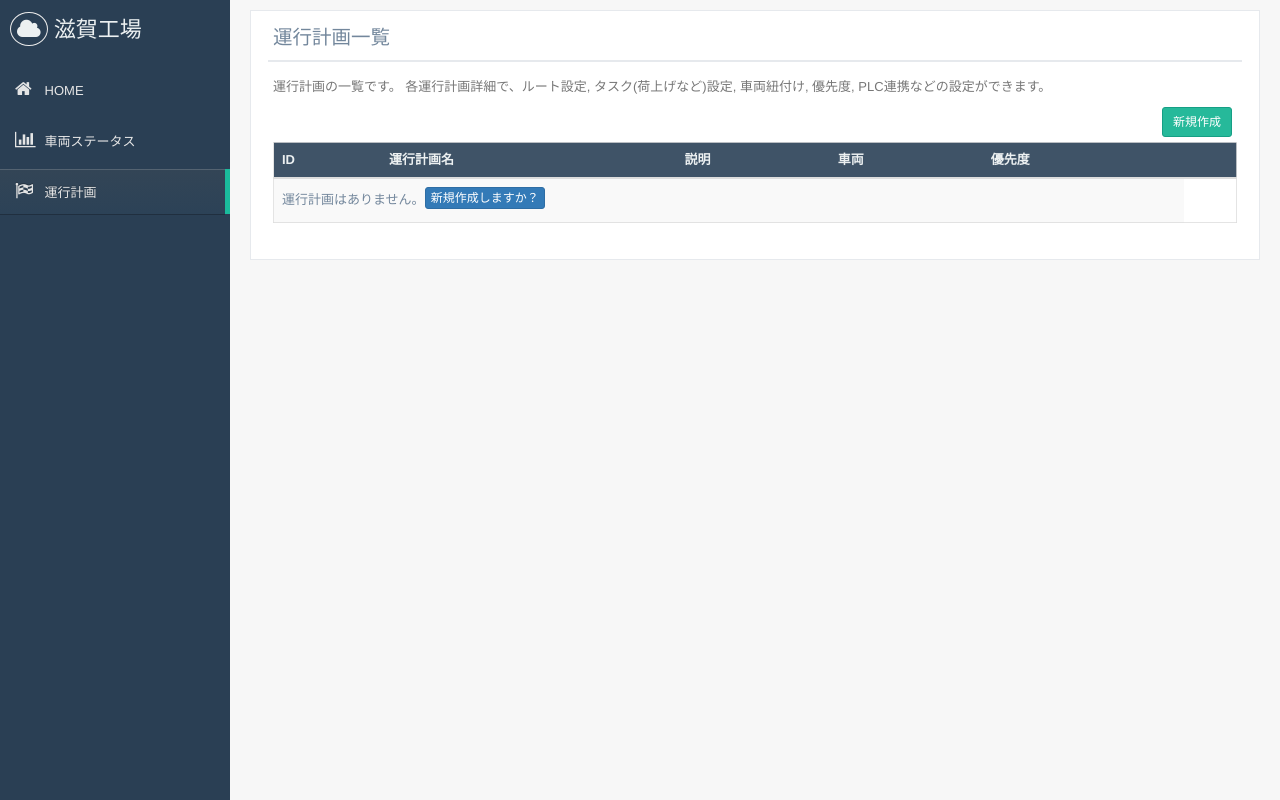
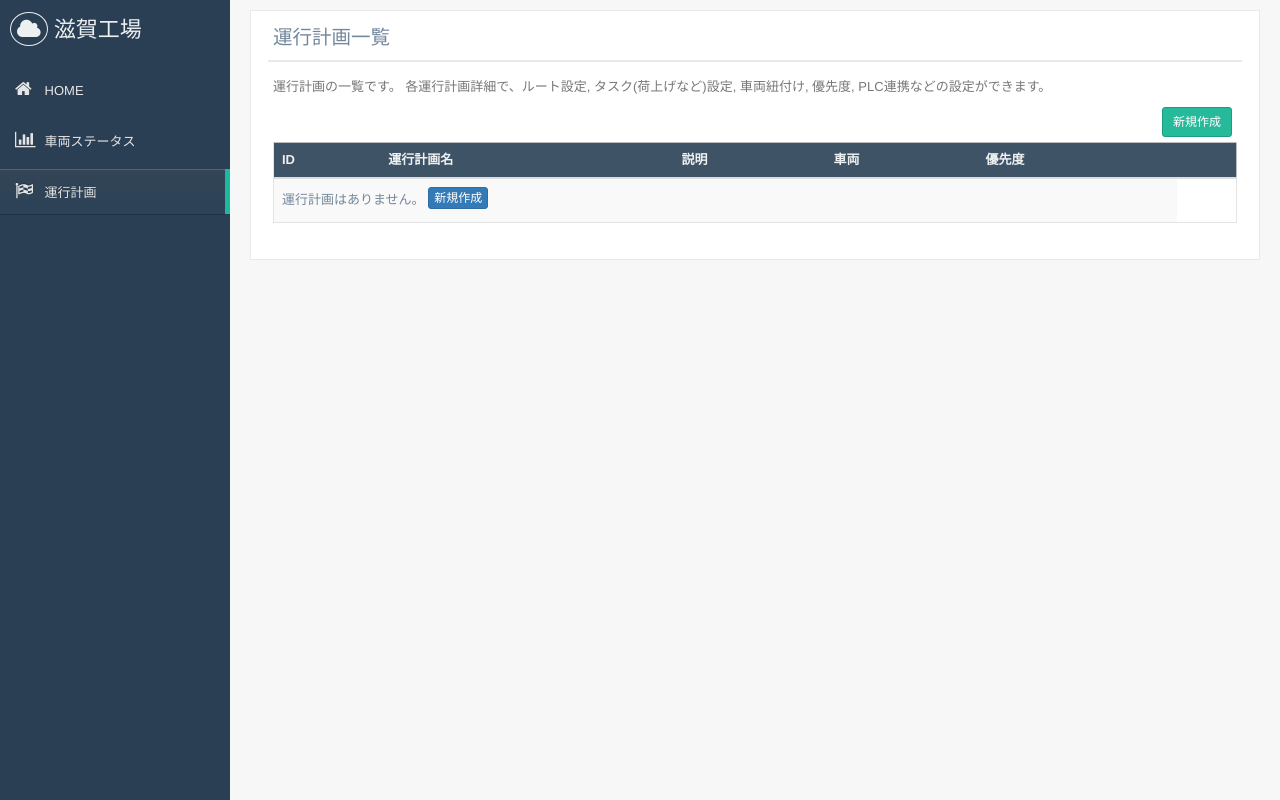
Before and after one commit to kazuto-oohira/Robofork, a Django app: template robofork_app/templates/robofork_app/operation_plan/index.html in a window 1280 px wide. Run offline with Django 3.2, Linux system fonts and the light colour scheme; the template is opened without the code that fills it, so the values that code supplies are empty; some libraries are stand-ins or nearby versions.

Commit message:
またちょっとフォーマット変更

```diff
--- a/robofork_app/templates/robofork_app/operation_plan/index.html
+++ b/robofork_app/templates/robofork_app/operation_plan/index.html
@@ -53,7 +53,8 @@
                     {% empty %}
                       <tr>
                         <td colspan="5">
-                          運行計画はありません。<a href="{% url 'operation_plan_new' location_id %}" class="btn btn-primary btn-xs">新規作成しますか？</a>
+                          運行計画はありません。
+                          <a href="{% url 'operation_plan_new' location_id %}" class="btn btn-primary btn-xs">新規作成</a>
                         </td>
                       </tr>
                     {% endfor %}
```
Lines whose indentation alone changed are shown as unchanged.
